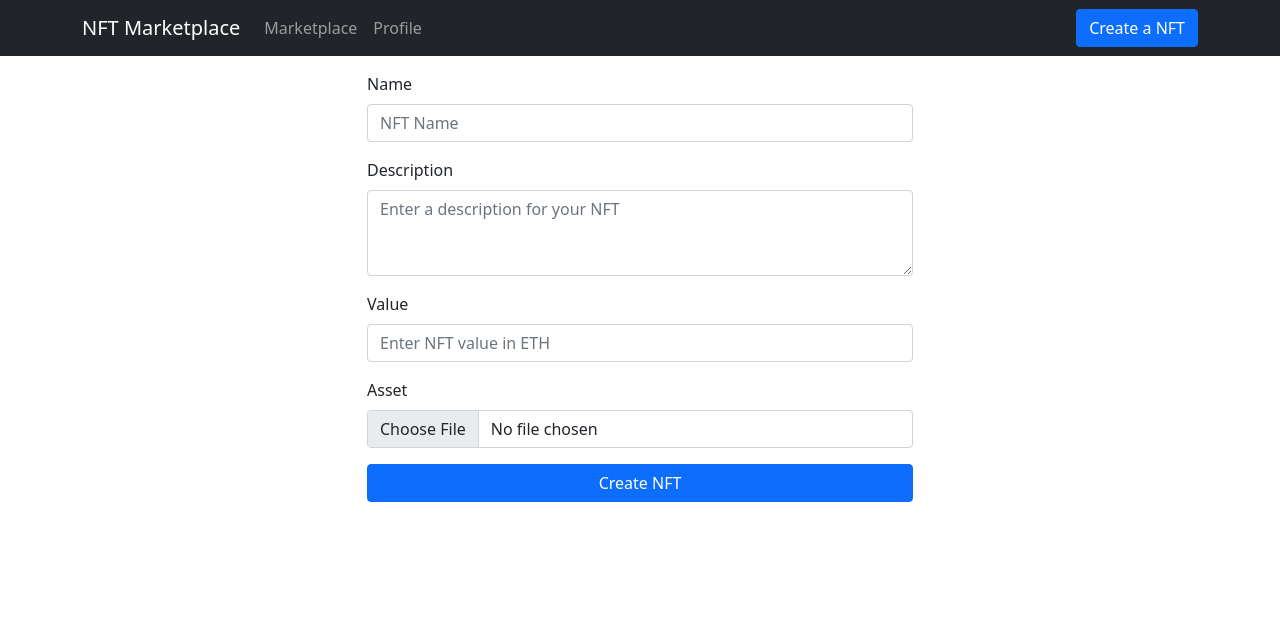
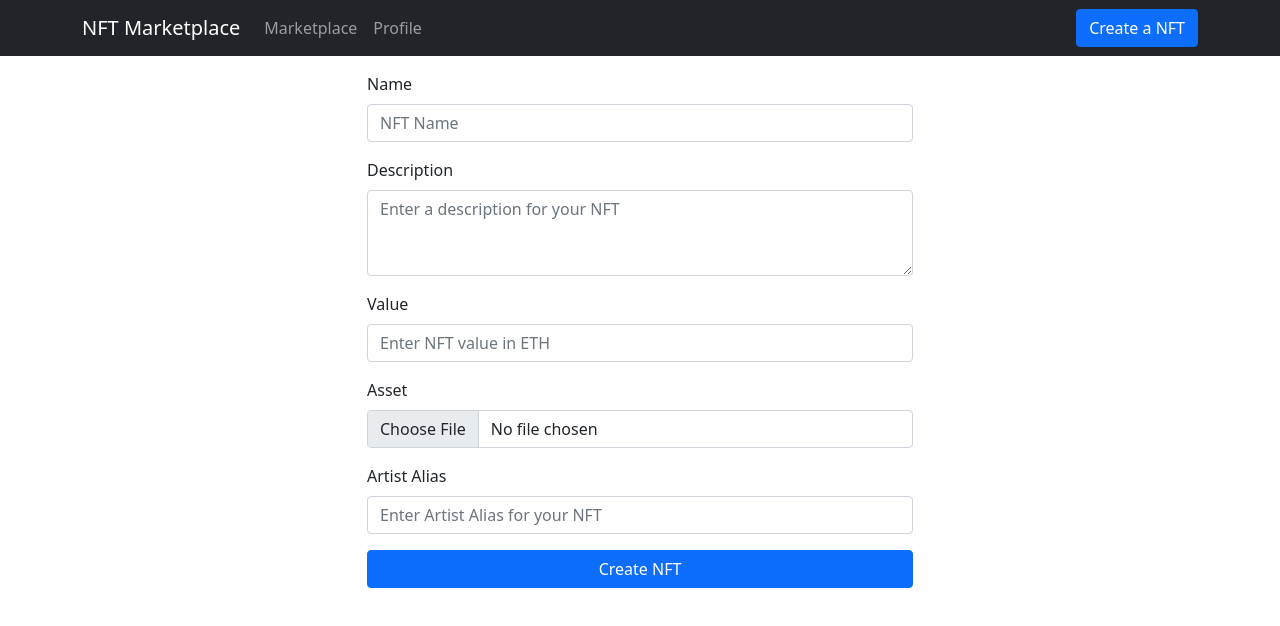
Before and after one commit to PegasusHT/Nft-marketplace, a React (Create React App) app in the folder basesite/frontend/: page /create in a window 1280 px wide. Shown: the top 626 px of the page. Built offline with nearby package versions, Linux system fonts and the light colour scheme; what ipfs-http-client would draw is missing.

Commit message:
include author alias in frontend call

```diff
--- a/basesite/frontend/src/components/CreateItem.js
+++ b/basesite/frontend/src/components/CreateItem.js
@@ -16,7 +16,7 @@ const client = ipfsHttpClient('https://ipfs.infura.io:5001/api/v0')
 
 export default function CreateItem() {
   const [fileUrl, setFileUrl] = useState(null)
-  const [formInput, updateFormInput] = useState({ price: '', name: '', description: '' })
+  const [formInput, updateFormInput] = useState({ price: '', name: '', description: '' , authorAlias: ''})
   const navigate = useNavigate();
 
   async function onChange(e) {
@@ -37,8 +37,8 @@ export default function CreateItem() {
   async function createMarket(e) {
     e.preventDefault();
 
-    const { name, description, price } = formInput
-    if (!name || !description || !price || !fileUrl) return;
+    const { name, description, price, authorAlias } = formInput
+    if (!name || !description || !price || !fileUrl || !authorAlias) return;
 
     /* first, upload to IPFS */
     const data = JSON.stringify({
@@ -89,7 +89,7 @@ export default function CreateItem() {
       },
       body: JSON.stringify({
         'token_id': url,
-        'author_alias': 'test'
+        'author_alias': formInput.authorAlias
       })
     }).then((response) => response.json())
       .then((json) => {
@@ -130,6 +130,10 @@ export default function CreateItem() {
                 </Card>
               )
             }
+            <Form.Group className="mb-3" controlId="formAssetAuthor">
+              <Form.Label>Artist Alias</Form.Label>
+              <Form.Control type="text" placeholder="Enter Artist Alias for your NFT" onChange={e => updateFormInput({ ...formInput, authorAlias: e.target.value })} />
+            </Form.Group>
             <div className="d-grid gap-2">
               <Button variant="primary" onClick={(e) => createMarket(e)}>
                 Create NFT
```
Also changed, not shown: 1 other file (tests, documents, lock files or other folders).
